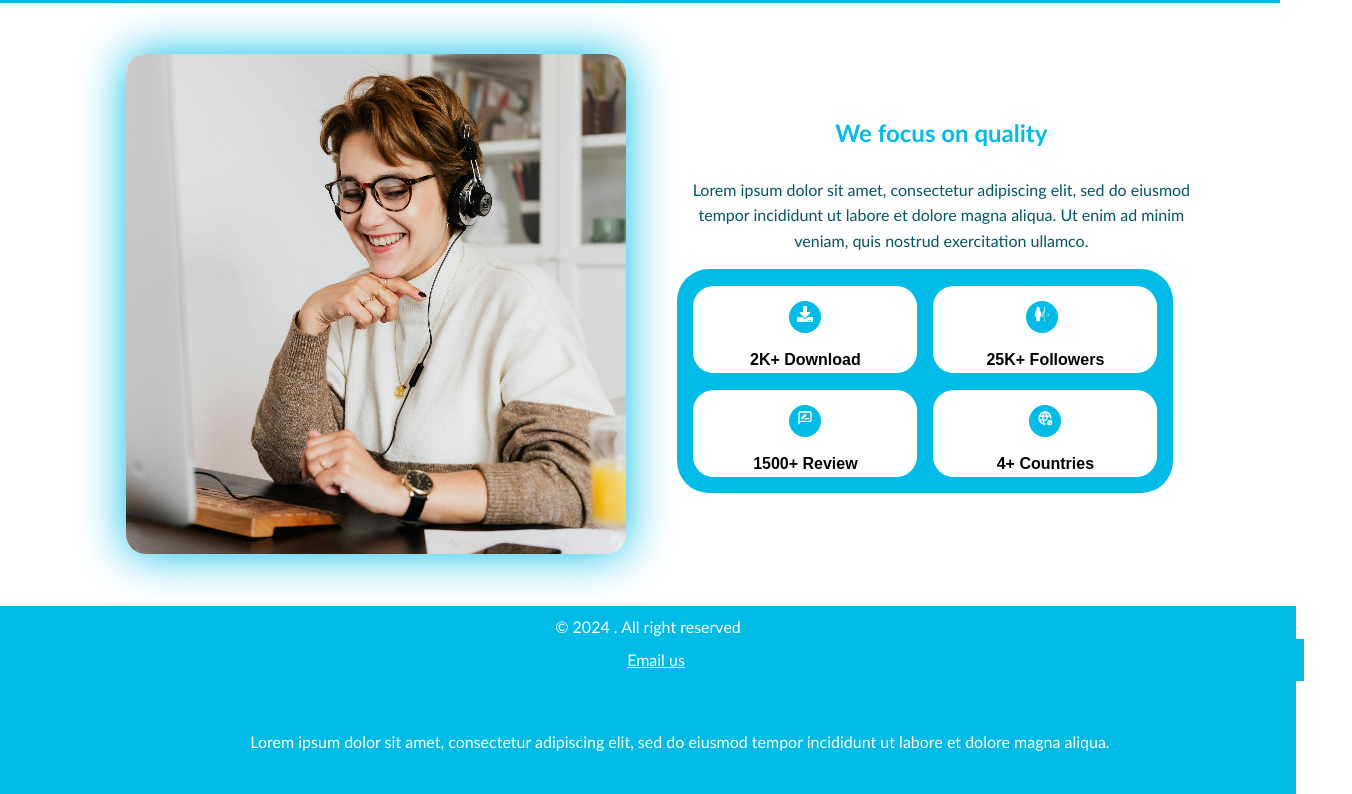
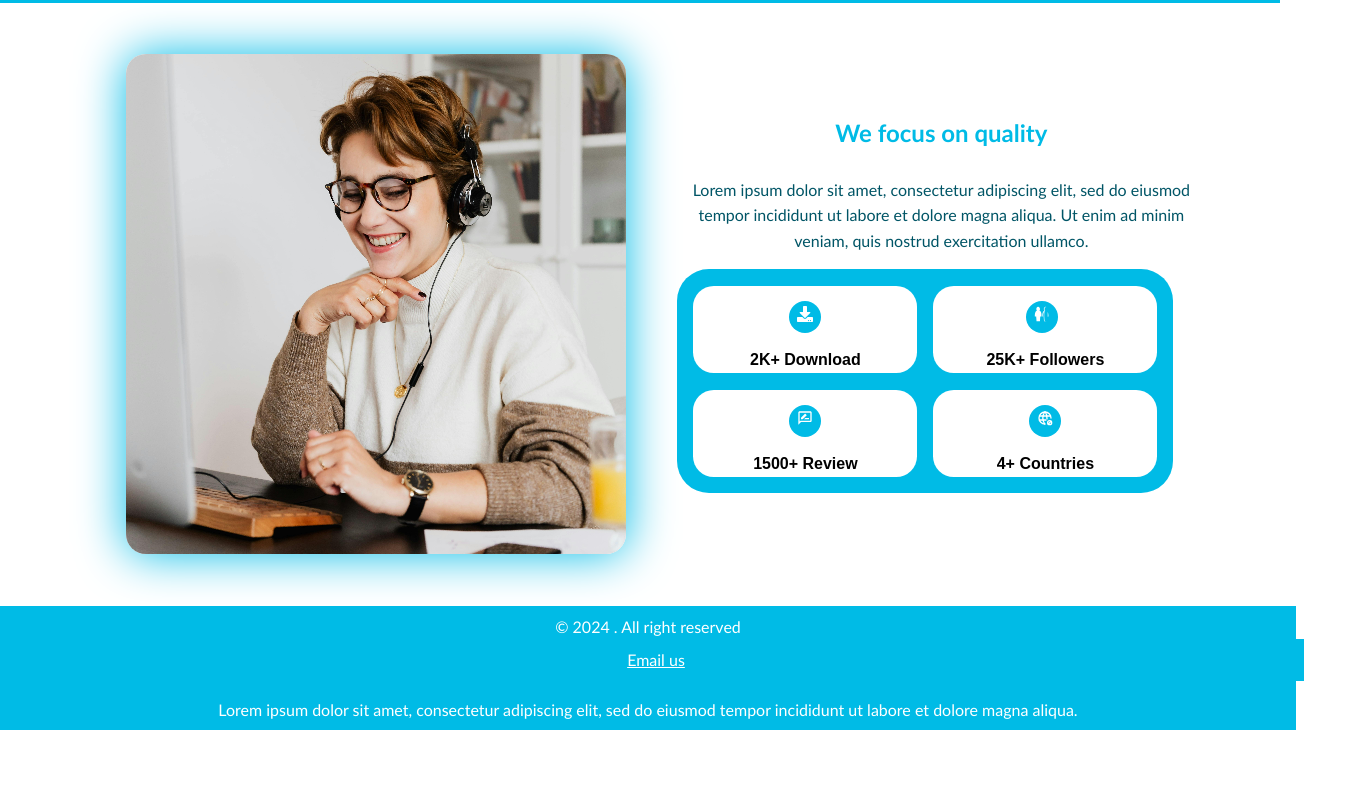
Before and after one commit to Alex-Enogiasun/wep-project, a React (Vite) app: page / in a window 1280 px wide. Shown: the part 678-1472 px from the top of the page, 1352 px wide, since content can reach past the window. After the commit the page ends 1408 px from the top, so only its background shows below. Built offline with nearby package versions, Linux system fonts and the light colour scheme.

Commit message:
Update App.css

```diff
--- a/src/App.css
+++ b/src/App.css
@@ -292,7 +292,8 @@ img {
 	width: 100%;
 	font-size: 1em;
 	text-align: center;
-	padding: 2em;
+
+padding: 1em auto;
 }
 
 /* About.css */
```
